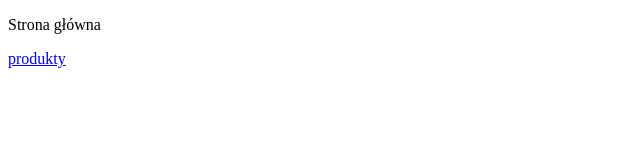
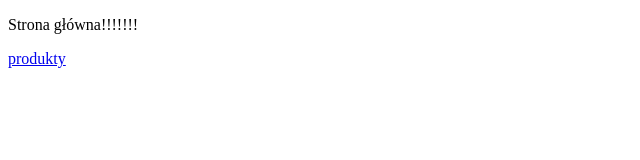
Before and after one commit to dembol23/first_nuxt, a Nuxt app: page / in a window 1280 px wide. Shown: the top 160 px of the page, without its empty margins (0-640 px from the left). Built offline with nearby package versions, Linux system fonts and the light colour scheme.

Commit message:
[FRONT-01] wykrzykniki

```diff
--- a/pages/index.vue
+++ b/pages/index.vue
@@ -1,7 +1,7 @@
 <template>
   <div>
   <div>
-    <p>Strona główna</p>
+    <p>Strona główna!!!!!!!</p>
   </div>
   <div>
     <nuxt-link to="/produkty/">produkty</nuxt-link>
```
